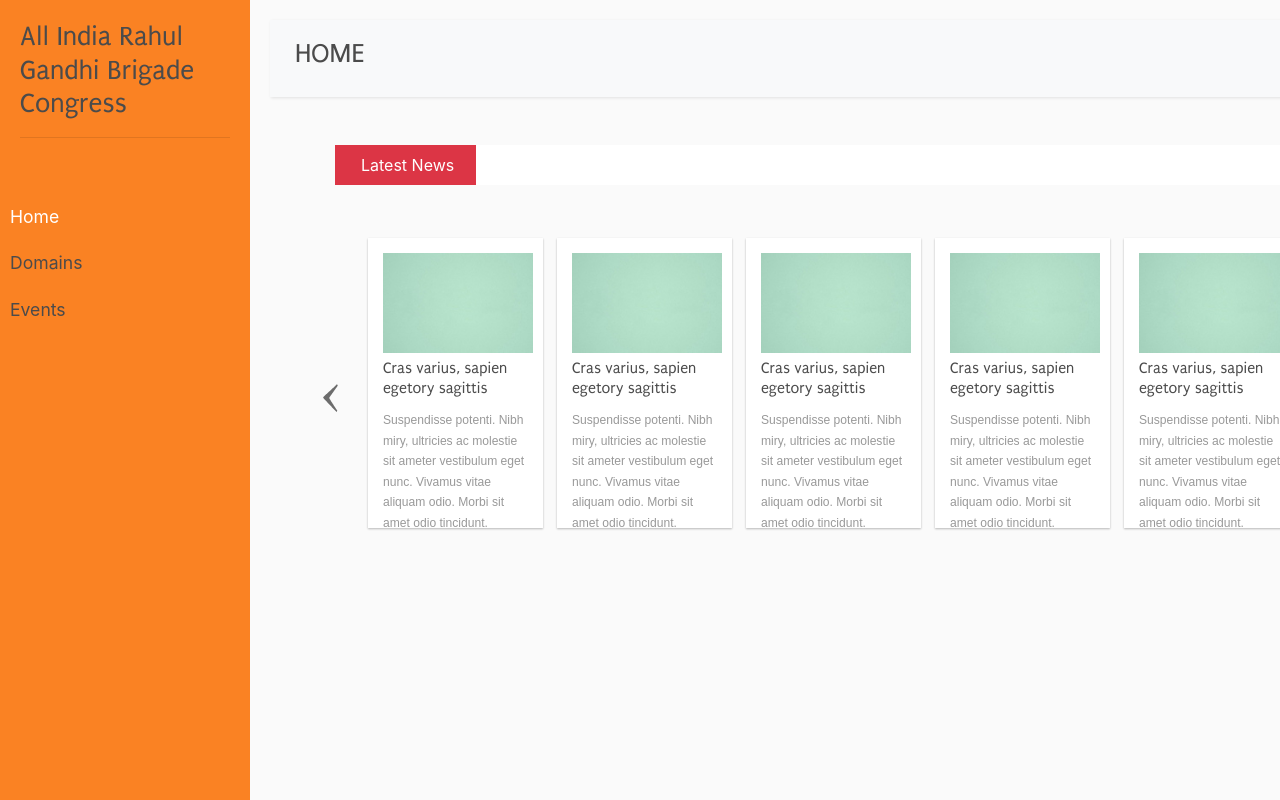
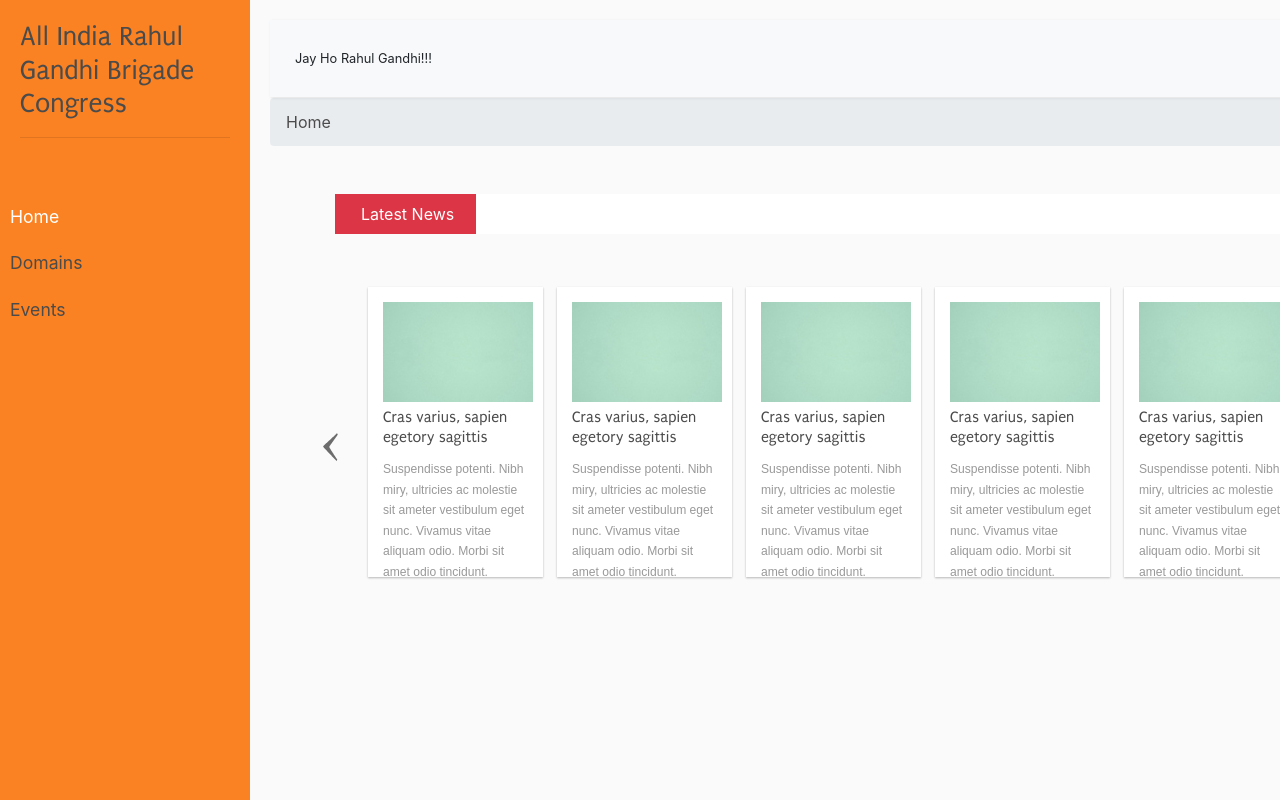
Before and after one commit to Japhetism/zaheed_campaign, a React (Create React App) app: page /home in a window 1280 px wide. Shown: the top 800 px of the page. Built offline with nearby package versions, Linux system fonts and the light colour scheme.

Commit message:
add breadcrumb

```diff
--- a/public/assets/css/style.css
+++ b/public/assets/css/style.css
@@ -361,3 +361,7 @@
     width: 100px;
     height: 200px;
 }
+
+.page-breadcrumb {
+    margin-top: -39px !important;
+}
--- /dev/null
+++ b/src/components/breadcrumb.js
@@ -0,0 +1,14 @@
+import React, { useState, useEffect, useRef } from 'react'
+import { Link } from 'react-router-dom'
+
+function BreadCrumb(props) {
+    return (
+        <nav aria-label="breadcrumb" class="page-breadcrumb">
+            <ol class="breadcrumb">
+                {props.links.map(link => <li class={`breadcrumb-item ${link.isActive ? 'active' : ''}`}><Link to={link.to}>{link.name}</Link></li>)}
+            </ol>
+        </nav>
+    );
+}
+
+export default BreadCrumb;
--- a/src/components/header.js
+++ b/src/components/header.js
@@ -5,7 +5,7 @@
     return (
         <nav class="navbar navbar-expand-lg navbar-light bg-light">
             <div class="container-fluid">
-                <h3>HOME</h3>
+                <small>Jay Ho Rahul Gandhi!!!</small>
                 <button class="btn btn-dark d-inline-block d-lg-none ml-auto" type="button" data-toggle="collapse" data-target="#navbarSupportedContent" aria-controls="navbarSupportedContent" aria-expanded="false" aria-label="Toggle navigation">
                     <i class="fas fa-align-justify"></i>
                 </button>
--- a/src/screens/home/account-settings/index.js
+++ b/src/screens/home/account-settings/index.js
@@ -2,11 +2,20 @@
 import { Link } from 'react-router-dom'
 import ChangePassword from './components/change-password'
 import AdditionalSettings from './components/addtional-settings'
+import BreadCrumb from '../../../components/breadcrumb'
 
 function AccountSettings() {
-
+    const [formData, setFormData] = useState({
+        navigationLinks: [
+            {name: 'Home', to: '/home', isActive: false},
+            {name: 'Account Settings', to: '/home/account-settings', isActive: true}
+        ]
+    })
     return (
         <section>
+            <BreadCrumb
+                links={formData.navigationLinks}
+            />
             <div class="row">
                 <div class="col-md-6">
                     <ChangePassword />
--- a/src/screens/home/dashboard/index.js
+++ b/src/screens/home/dashboard/index.js
@@ -1,8 +1,14 @@
 import React, { useState, useEffect, useRef } from 'react'
 import LatestNews from  './components/latest-news'
 import NewsSlider from './components/news-slider'
+import BreadCrumb from '../../../components/breadcrumb'
 
 function Dashboard() {
+    const [formData, setFormData] = useState({
+        navigationLinks: [
+            {name: 'Home', to: '/home', isActive: true}
+        ]
+    })
     useEffect(() => {
         const script = document.createElement("script")
         script.src = "./assets/carousel.js"
@@ -11,6 +17,9 @@
     })
     return (
         <React.Fragment>
+            <BreadCrumb
+                links={formData.navigationLinks}
+            />
             <LatestNews />
             <NewsSlider />
         </React.Fragment>
--- a/src/screens/home/domains/index.js
+++ b/src/screens/home/domains/index.js
@@ -1,10 +1,20 @@
 import React, { useState, useEffect, useRef } from 'react'
 import { Link } from 'react-router-dom'
 import DomainTable from './components/domain-table'
+import BreadCrumb from '../../../components/breadcrumb'
 
 function Domains() {
+    const [formData, setFormData] = useState({
+        navigationLinks: [
+            {name: 'Home', to: '/home', isActive: false},
+            {name: 'Domains', to: '/home/domains', isActive: true}
+        ]
+    })
     return (
         <section>
+            <BreadCrumb
+                links={formData.navigationLinks}
+            />
             <div class="row">
                 <div class="col-md-12">
                     <DomainTable />
--- a/src/screens/home/events/index.js
+++ b/src/screens/home/events/index.js
@@ -1,10 +1,20 @@
 import React, { useState, useEffect, useRef } from 'react'
 import { Link } from 'react-router-dom'
 import EventsTable from './components/events-table'
+import BreadCrumb from '../../../components/breadcrumb'
 
 function Events() {
+    const [formData, setFormData] = useState({
+        navigationLinks: [
+            {name: 'Home', to: '/home', isActive: false},
+            {name: 'Events', to: '/home/events', isActive: true}
+        ]
+    })
     return (
         <section>
+            <BreadCrumb
+                links={formData.navigationLinks}
+            />
             <div class="row">
                 <div class="col-md-12">
                     <EventsTable />
--- a/src/screens/home/user-profile/index.js
+++ b/src/screens/home/user-profile/index.js
@@ -7,10 +7,20 @@
 import Identification from './components/identification'
 import ImageContainer from './components/image-container'
 import EditContainer from './components/edit-container'
+import BreadCrumb from '../../../components/breadcrumb'
 
 function UserProfile() {
+    const [formData, setFormData] = useState({
+        navigationLinks: [
+            {name: 'Home', to: '/home', isActive: false},
+            {name: 'My Profile', to: '/home/user-profile', isActive: true}
+        ]
+    })
     return (
         <section>
+            <BreadCrumb
+                links={formData.navigationLinks}
+            />
             <div class="row">
                 <div class="col-md-3">
                     <ImageContainer />
```
Also changed, not shown: 1 other file (tests, documents, lock files or other folders).
